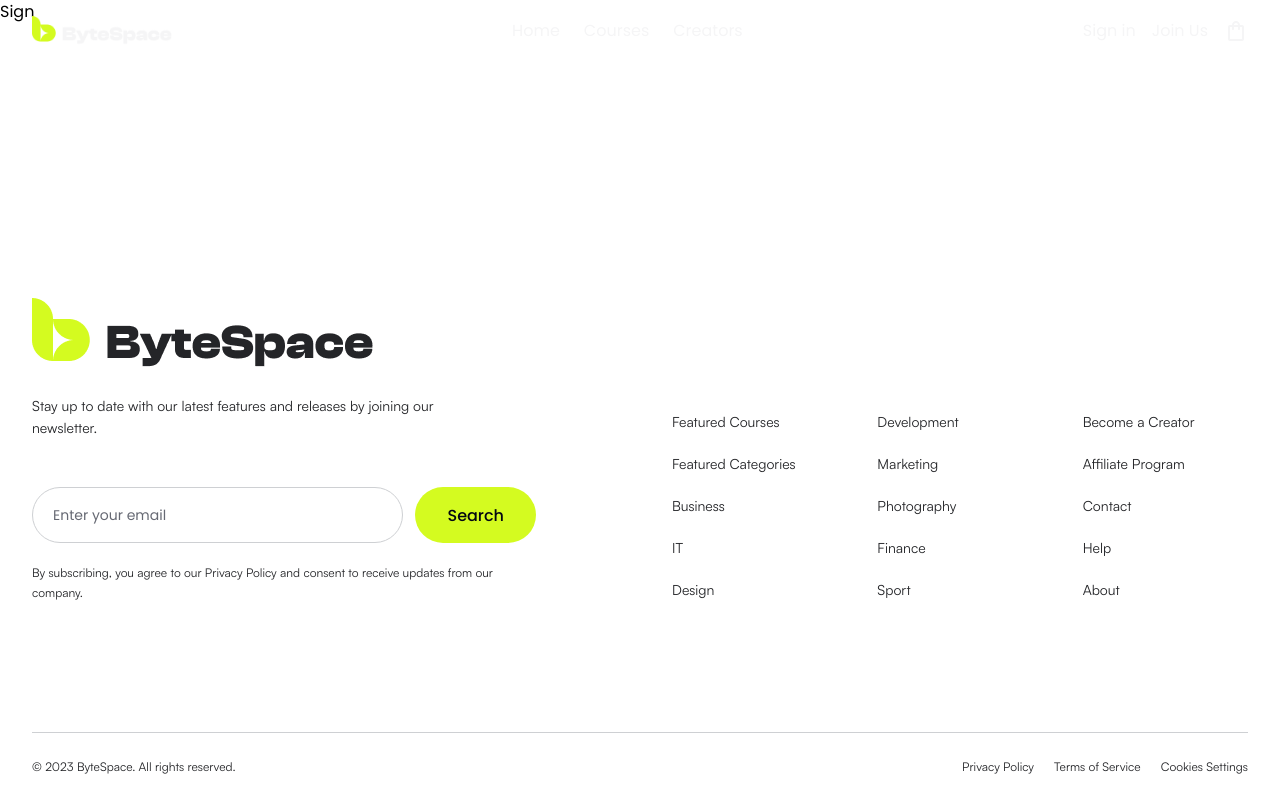
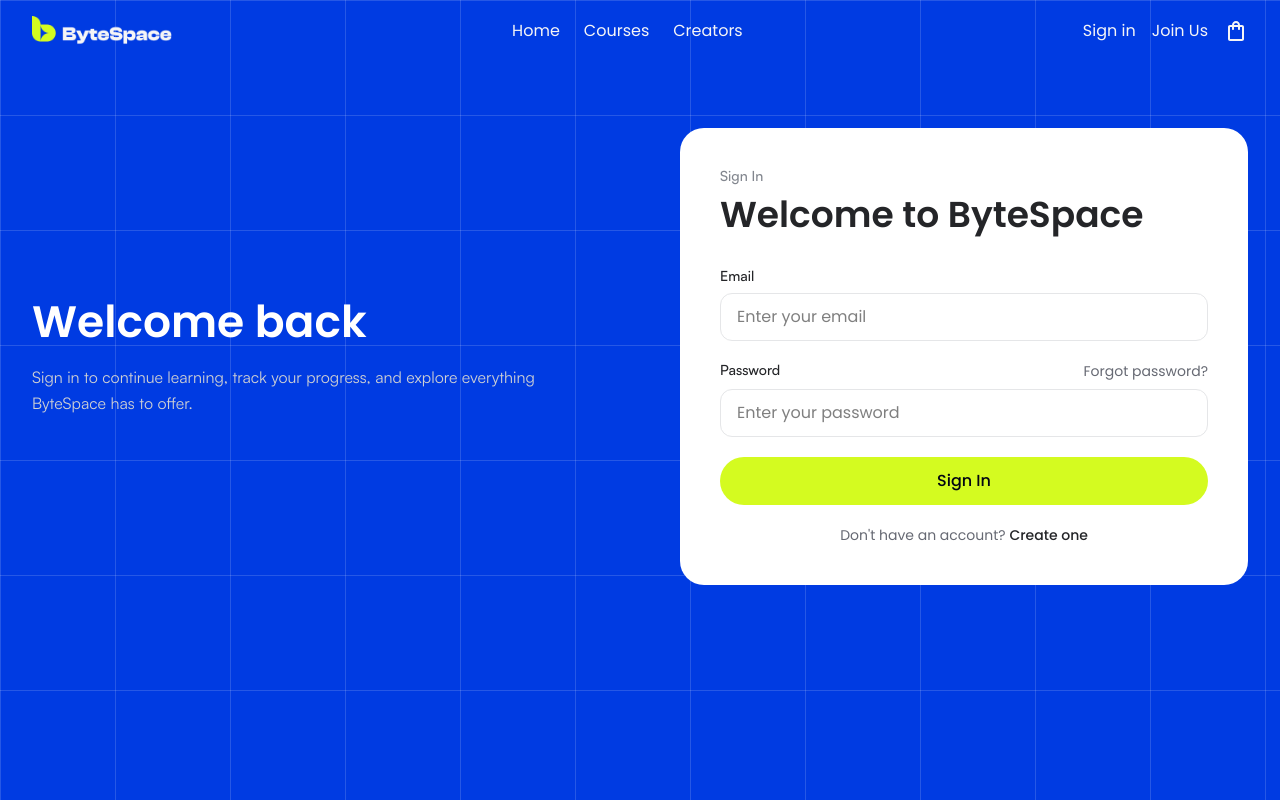
Before and after one commit to md-asikuzzaman/bytespace-frontend, a Next.js app: page /signin in a window 1280 px wide. Shown: the top 802 px of the page. Built offline with nearby package versions, Linux system fonts and the light colour scheme.

Commit message:
feat: added auth pages

```diff
--- a/package.json
+++ b/package.json
@@ -9,6 +9,7 @@
     "lint": "eslint"
   },
   "dependencies": {
+    "@hookform/resolvers": "^5.9.1",
     "clsx": "^2.1.1",
     "lenis": "^1.3.26",
     "lucide-react": "^1.48.0",
@@ -16,7 +17,9 @@
     "next": "16.3.6",
     "react": "19.2.8",
     "react-countup": "^6.5.3",
-    "react-dom": "19.2.8"
+    "react-dom": "19.2.8",
+    "react-hook-form": "^7.89.0",
+    "zod": "^4.6.5"
   },
   "devDependencies": {
     "@tailwindcss/postcss": "^4",
--- a/src/app/(auth)/signin/page.tsx
+++ b/src/app/(auth)/signin/page.tsx
@@ -1,7 +1,141 @@
-import React from "react";
+"use client";
+
+import Container from "@/components/Container";
+import { zodResolver } from "@hookform/resolvers/zod";
+import Link from "next/link";
+import { useForm } from "react-hook-form";
+import { z } from "zod";
+
+const loginSchema = z.object({
+  email: z.email("Please enter a valid email address"),
+
+  password: z.string().min(1, "Password is required"),
+});
+
+type LoginFormData = z.infer<typeof loginSchema>;
 
 const SignInPage = () => {
-  return <section>Sign</section>;
+  const {
+    register,
+    handleSubmit,
+    formState: { errors },
+  } = useForm<LoginFormData>({
+    resolver: zodResolver(loginSchema),
+  });
+
+  const onSubmit = (data: LoginFormData) => {
+    console.log(data);
+  };
+
+  return (
+    <section className="bg-primary-800 grid-shape min-h-screen py-20 sm:py-24 md:py-28 lg:py-32">
+      <Container>
+        <div className="grid grid-cols-1 items-center gap-12 lg:grid-cols-2 lg:gap-20">
+          {/* Left */}
+          <div className="text-center lg:text-left">
+            <h3 className="text-heading-m font-semibold text-white">
+              Welcome back
+            </h3>
+
+            <p className="text-body-m satoshi-regular mt-4 max-w-xl text-shuttlegray-200">
+              Sign in to continue learning, track your progress, and explore
+              everything ByteSpace has to offer.
+            </p>
+          </div>
+
+          {/* Right */}
+          <form
+            onSubmit={handleSubmit(onSubmit)}
+            className="rounded-3xl bg-white p-6 sm:p-8 md:p-10"
+          >
+            <p className="text-label-s satoshi-medium text-shuttlegray-400">
+              Sign In
+            </p>
+
+            <h2 className="text-heading-s mt-2 font-semibold text-shuttlegray-950">
+              Welcome to ByteSpace
+            </h2>
+
+            <div className="mt-8 space-y-5">
+              {/* Email */}
+              <div>
+                <label
+                  htmlFor="email"
+                  className="text-label-s satoshi-medium mb-2 block text-shuttlegray-950"
+                >
+                  Email
+                </label>
+
+                <input
+                  id="email"
+                  type="email"
+                  placeholder="Enter your email"
+                  {...register("email")}
+                  className="h-12 w-full rounded-xl border border-shuttlegray-100 px-4 outline-none transition focus:border-secondary-400"
+                />
+
+                {errors.email && (
+                  <p className="mt-1 text-sm text-red-500">
+                    {errors.email.message}
+                  </p>
+                )}
+              </div>
+
+              {/* Password */}
+              <div>
+                <div className="mb-2 flex items-center justify-between">
+                  <label
+                    htmlFor="password"
+                    className="text-label-s satoshi-medium text-shuttlegray-950"
+                  >
+                    Password
+                  </label>
+
+                  <Link
+                    href="/forgot-password"
+                    className="text-sm text-shuttlegray-500 transition hover:text-shuttlegray-950"
+                  >
+                    Forgot password?
+                  </Link>
+                </div>
+
+                <input
+                  id="password"
+                  type="password"
+                  placeholder="Enter your password"
+                  {...register("password")}
+                  className="h-12 w-full rounded-xl border border-shuttlegray-100 px-4 outline-none transition focus:border-secondary-400"
+                />
+
+                {errors.password && (
+                  <p className="mt-1 text-sm text-red-500">
+                    {errors.password.message}
+                  </p>
+                )}
+              </div>
+
+              <button
+                type="submit"
+                className="hover-animation h-12 w-full rounded-full bg-secondary-400 font-medium text-gray-950 transition hover:bg-secondary-500"
+              >
+                Sign In
+              </button>
+
+              <p className="text-center text-sm text-shuttlegray-500">
+                Don&apos;t have an account?{" "}
+                <Link
+                  href="/sign-up"
+                  className="font-medium text-shuttlegray-950 hover:underline"
+                >
+                  Create one
+                </Link>
+              </p>
+            </div>
+          </form>
+        </div>
+      </Container>
+    </section>
+  );
 };
 
 export default SignInPage;
--- a/src/app/(auth)/signup/page.tsx
+++ b/src/app/(auth)/signup/page.tsx
@@ -1,7 +1,155 @@
-import React from "react";
+"use client";
+
+import Container from "@/components/Container";
+import { zodResolver } from "@hookform/resolvers/zod";
+import { useForm } from "react-hook-form";
+import { z } from "zod";
+
+const signUpSchema = z.object({
+  fullName: z
+    .string()
+    .min(2, "Full name must be at least 2 characters")
+    .max(50, "Full name is too long"),
+
+  email: z.email("Please enter a valid email address"),
+
+  password: z
+    .string()
+    .min(8, "Password must be at least 8 characters")
+    .regex(/[A-Z]/, "Password must contain an uppercase letter")
+    .regex(/[0-9]/, "Password must contain a number"),
+});
+
+type SignUpFormData = z.infer<typeof signUpSchema>;
 
 const SignUpPage = () => {
-  return <section>SignUp</section>;
+  const {
+    register,
+    handleSubmit,
+    formState: { errors },
+  } = useForm<SignUpFormData>({
+    resolver: zodResolver(signUpSchema),
+  });
+
+  const onSubmit = (data: SignUpFormData) => {
+    console.log(data);
+  };
+
+  return (
+    <section className="bg-primary-800 grid-shape min-h-screen py-20 sm:py-24 md:py-28 lg:py-32">
+      <Container>
+        <div className="grid grid-cols-1 items-center gap-12 lg:grid-cols-2 lg:gap-20">
+          {/* Left */}
+          <div className="text-center lg:text-left">
+            <h3 className="text-heading-m font-semibold text-white">
+              Sign up and come in
+            </h3>
+
+            <p className="text-body-m satoshi-regular mt-4 max-w-xl text-shuttlegray-200">
+              The registration process is straightforward, uncomplicated, and
+              efficient, allowing users to sign up quickly, easily, and at no
+              cost.
+            </p>
+          </div>
+
+          {/* Right */}
+          <form
+            onSubmit={handleSubmit(onSubmit)}
+            className="rounded-3xl bg-white p-6 sm:p-8 md:p-10"
+          >
+            <p className="text-label-s satoshi-medium text-shuttlegray-400">
+              Create an Account
+            </p>
+
+            <h2 className="text-heading-s mt-2 font-semibold text-shuttlegray-950">
+              Welcome to ByteSpace
+            </h2>
+
+            <div className="mt-8 space-y-5">
+              {/* Full Name */}
+              <div>
+                <label
+                  htmlFor="fullName"
+                  className="text-label-s satoshi-medium mb-2 block text-shuttlegray-950"
+                >
+                  Full Name
+                </label>
+
+                <input
+                  id="fullName"
+                  type="text"
+                  placeholder="Enter your full name"
+                  {...register("fullName")}
+                  className="h-12 w-full rounded-xl border border-shuttlegray-100 px-4 outline-none transition focus:border-secondary-400"
+                />
+
+                {errors.fullName && (
+                  <p className="mt-1 text-sm text-red-500">
+                    {errors.fullName.message}
+                  </p>
+                )}
+              </div>
+
+              {/* Email */}
+              <div>
+                <label
+                  htmlFor="email"
+                  className="text-label-s satoshi-medium mb-2 block text-shuttlegray-950"
+                >
+                  Email
+                </label>
+
+                <input
+                  id="email"
+                  type="email"
+                  placeholder="Enter your email"
+                  {...register("email")}
+                  className="h-12 w-full rounded-xl border border-shuttlegray-100 px-4 outline-none transition focus:border-secondary-400"
+                />
+
+                {errors.email && (
+                  <p className="mt-1 text-sm text-red-500">
+                    {errors.email.message}
+                  </p>
+                )}
+              </div>
+
+              {/* Password */}
+              <div>
+                <label
+                  htmlFor="password"
+                  className="text-label-s satoshi-medium mb-2 block text-shuttlegray-950"
+                >
+                  Password
+                </label>
+
+                <input
+                  id="password"
+                  type="password"
+                  placeholder="Create a password"
+                  {...register("password")}
+                  className="h-12 w-full rounded-xl border border-shuttlegray-100 px-4 outline-none transition focus:border-secondary-400"
+                />
+
+                {errors.password && (
+                  <p className="mt-1 text-sm text-red-500">
+                    {errors.password.message}
+                  </p>
+                )}
+              </div>
+
+              <button
+                type="submit"
+                className="hover-animation h-12 w-full rounded-full bg-secondary-400 font-medium text-gray-950 transition hover:bg-secondary-500"
+              >
+                Create Account
+              </button>
+            </div>
+          </form>
+        </div>
+      </Container>
+    </section>
+  );
 };
 
 export default SignUpPage;
```
Also changed, not shown: 1 other file (tests, documents, lock files or other folders).
